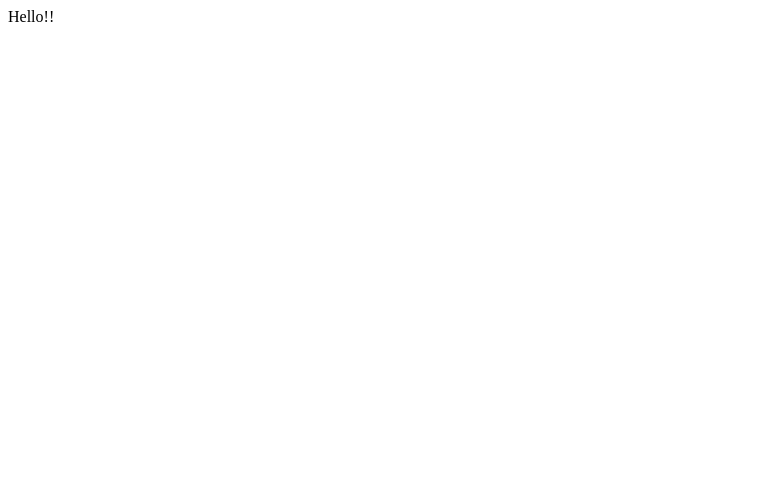
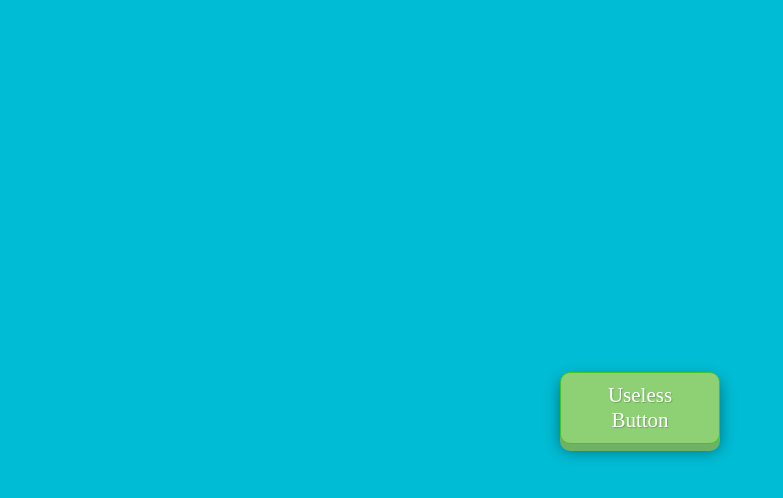
Before and after one commit to trungdq88/progressive-web-app-demo, a plain HTML site: page index.html in a window 1280 px wide. Shown: the whole page, without its empty margins (0-783 px from the left). Drawn offline with Linux system fonts and the light colour scheme.

Commit message:
Useless button

```diff
--- a/index.html
+++ b/index.html
@@ -3,10 +3,9 @@
   <head>
     <meta charset=utf-8>
     <meta http-equiv=X-UA-Compatible content="IE=edge">
-    <meta name=description content="TrungDQ App">
+    <meta name=description content="Useless Button">
     <meta name=viewport content="width=device-width, initial-scale=1">
-    <link rel=canonical href="https://airhorner.com/">
-    <title>TrungDQ App</title>
+    <title>Useless Button</title>
     <link rel=manifest href=manifest.json>
     <meta name=mobile-web-app-capable content=yes>
     <meta name=application-name content="Air Horner">
@@ -23,7 +22,9 @@
 
   <body>
     <div id="container">
-      Hello!!
+      <div class="nice-button">
+        Useless Button
+      </div>
     </div>
 
     <script src=/main.js></script>
--- a/main.css
+++ b/main.css
@@ -0,0 +1,46 @@
+html {
+  height: 100%;
+  width: 100%;
+  background: #00BCD4;
+}
+body {
+  height: 100%;
+}
+#container {
+  display: flex;
+  justify-content: center;
+  align-items: center;
+  height: 100%;
+}
+.nice-button.red {
+  background-color: rgb(248, 141, 141);
+  border: 1px #F0887E solid;
+  box-shadow: 0px 7px 0px rgb(209, 118, 118), 0px 7px 15px rgba(0,0,0,0.4);
+}
+.nice-button {
+  background-color: rgb(142, 209, 116);
+  padding: 10px 44px;
+  width: 70px;
+  color: #FFFFFF;
+  text-decoration: none;
+  text-align: center;
+  font-size: 21px;
+  font-weight: 300;
+  text-shadow: 1px 1px 1px rgba(0,0,0,0.2);
+  border-radius: 10px;
+  border: 1px #48C227 solid;
+  box-shadow: 0px 7px 0px rgb(109, 179, 99), 0px 7px 15px rgba(0,0,0,0.4);
+  cursor: pointer;
+  transition: all 0.1s;
+  -webkit-transition: all 0.1s;
+  -moz-transition: all 0.1s;
+  -ms-transition: all 0.1s;
+  -o-transition: all 0.1s;
+}
+.nice-button:active {
+  box-shadow: 0px 4px 0px rgb(109, 179, 99), 0px 7px 10px rgba(0,0,0,0.4);
+  margin-top: 3px;
+}
+.nice-button:hover {
+        /* Optional */
+}
```
Also changed, not shown: images/chrome-touch-icon-192x192.png, images/chrome-touch-icon-384x384.png, manifest.json.
